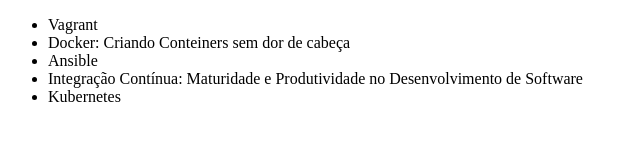
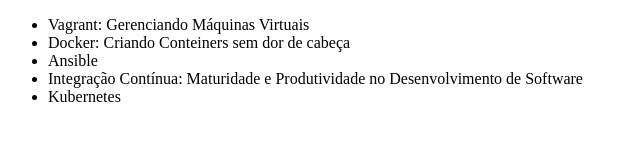
Before and after one commit to Rafael-Albano/alura-git, a plain HTML site: page index.html in a window 1280 px wide. Shown: the whole page, without its empty margins (0-640 px from the left). Drawn offline with Linux system fonts and the light colour scheme.

Commit message:
Corrigindo nome co cusos de vagrant

```diff
--- a/index.html
+++ b/index.html
@@ -6,7 +6,7 @@
 </head>
 <body>
     <ul>
-        <li>Vagrant</li>
+        <li>Vagrant: Gerenciando Máquinas Virtuais</li>
         <li>Docker: Criando Conteiners sem dor de cabeça</li>
         <li>Ansible</li>
         <li>Integração Contínua: Maturidade e Produtividade no Desenvolvimento de Software</li>
```
